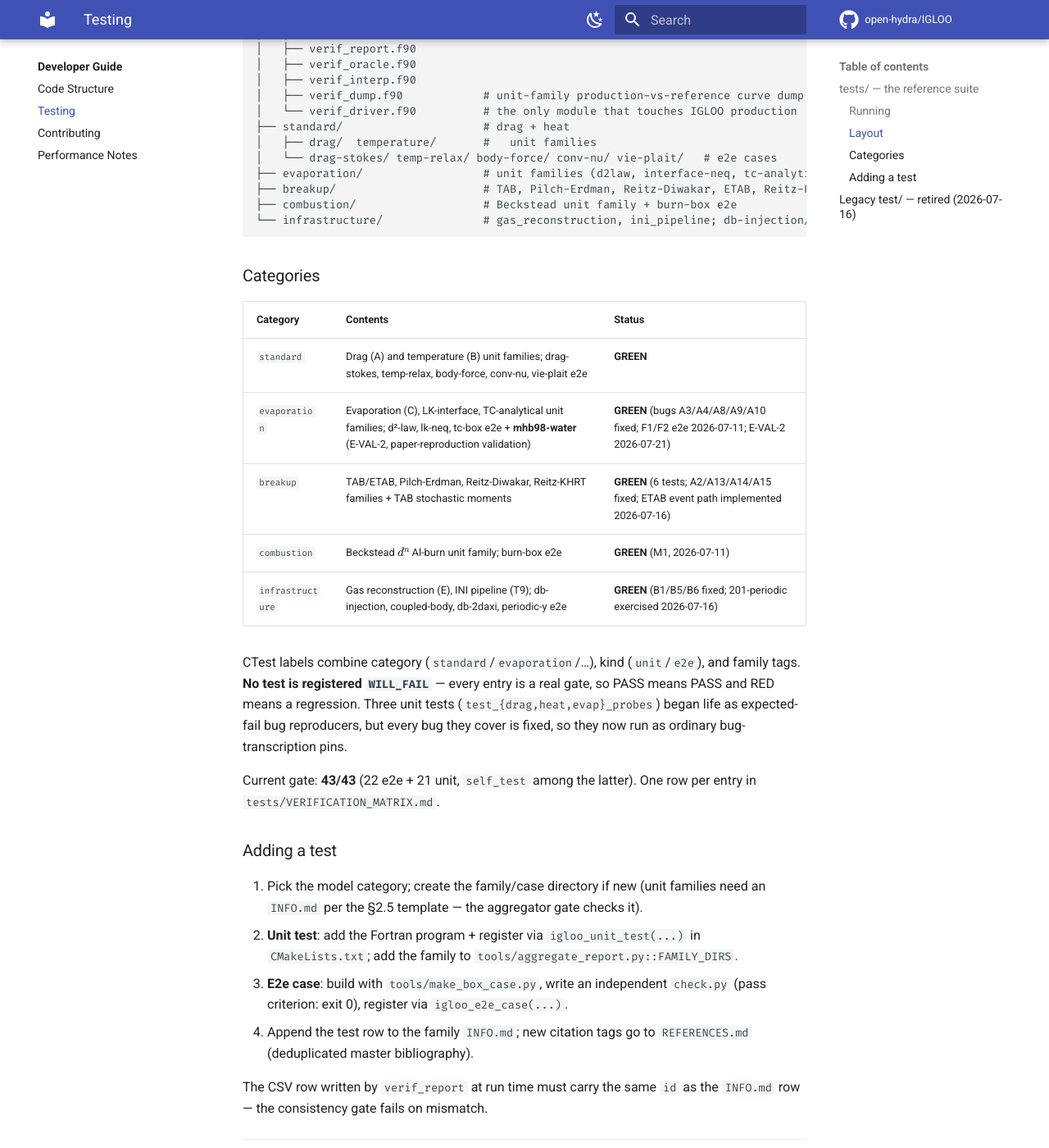
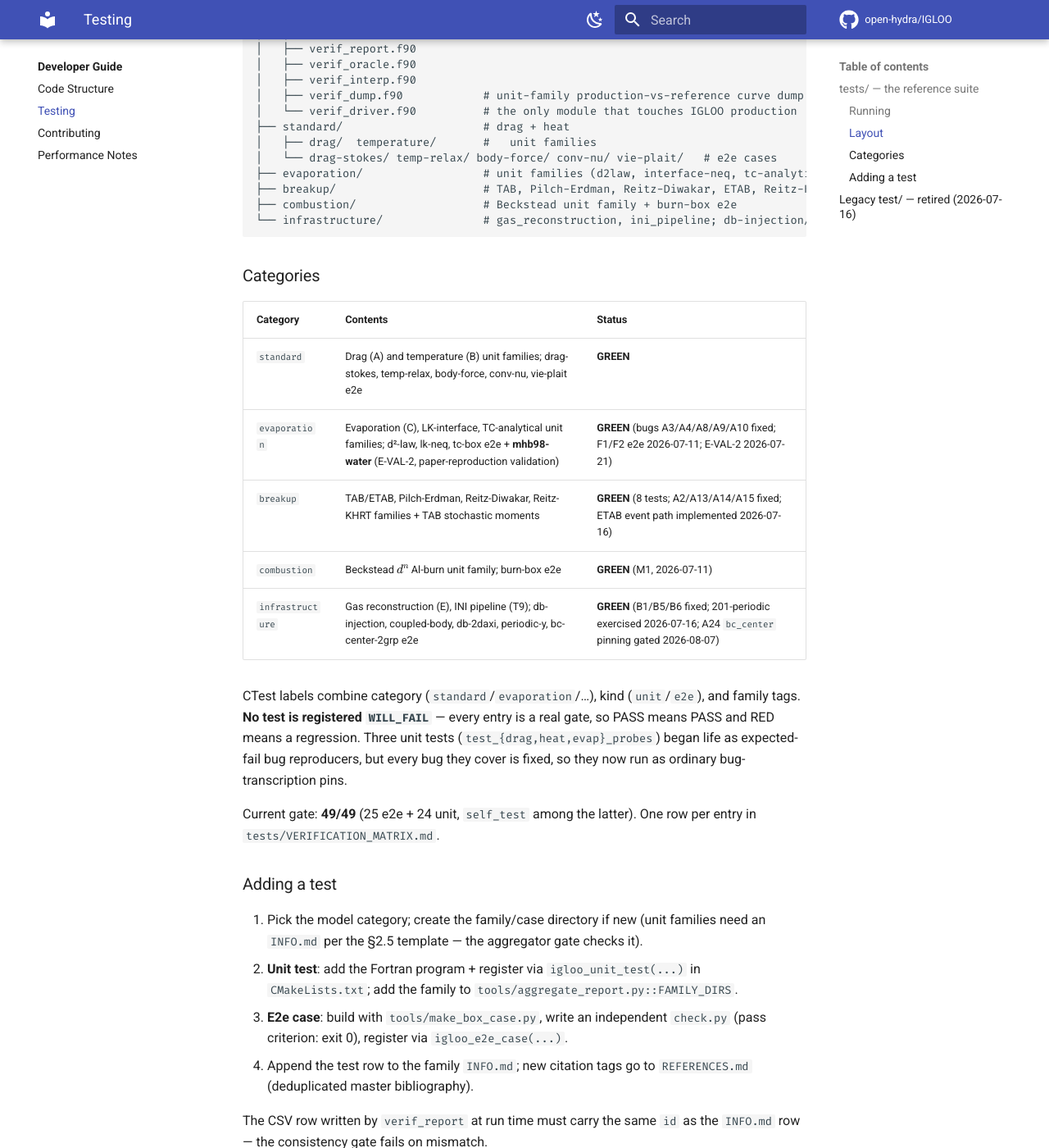
Before and after one commit to open-hydra/IGLOO, an MkDocs documentation site: the page built from docs/development/testing.md, in a window 1280 px wide and 1400 px high, scrolled down 1210 px. Shown: the whole window at 82% size. Built offline with MkDocs 1.6.1 and Material for MkDocs 9.7.7, drawn with Linux system fonts in a browser that asks for light colours; comment, search, counter and statistics services are not loaded.

Commit message:
docs: register bc-center-2grp and correct suite counts that were already stale
Registers the new e2e case in the docs that enumerate the suite, and fixes the
test-count statements -- which were wrong BEFORE this branch: the docs claimed
43/43 (22 e2e + 21 unit) and a 42-row report while the suite had already grown to
48. Measured ground truth, from `ctest -N` and aggregate_report.py on this host:

  49 CTest entries = 25 e2e + 24 unit (self_test among the unit ones)
  verification_report.md: 97/97 rows PASS across 19 csv files

Corrected in docs/development/{contributing,testing}.md, docs/vv/guide.md (both
the sample console transcript and the two prose counts), tests/README.md and
tests/VERIFICATION_MATRIX.md. tests/README.md also loses a "Held out:
evaporation/d2law (bugs A3/A4), KHRT (bug A2)" note: those bugs are fixed and
both cases are registered and green, so the sentence was false, not just stale.

VERIFICATION_MATRIX.md's shared-box section was internally inconsistent on top of
being stale -- it said "eight exceptions" while listing ten, and "13 of 24" where
its own list implied 14. Recounted: 11 exceptions, 14 of 25 on the shared box,
with khrt-e2e-rt added to the exception list (it is a second oracle on khrt-e2e's
non-shared fixture, so it never belonged in the shared-box count).

bc-center-2grp is deliberately absent from every FIGURE table: it has no
verify.py and no SVG, because a case that pins particle placement rather than a
trajectory has nothing to plot. It appears only in the status/behavioral tables.
docs/vv/e2e.md is organized around comparison figures, so it gets no per-case
section -- just one paragraph naming the case as the category's figureless
member, so the enumeration there does not read as complete when it isn't.

Gate: `mkdocs build --strict` rc=0, no warnings.

Co-Authored-By: Claude Opus 5 <noreply@anthropic.com>

````diff
--- a/docs/development/testing.md
+++ b/docs/development/testing.md
@@ -61,7 +61,7 @@ tests/
 ├── evaporation/                  # unit families (d2law, interface-neq, tc-analytic) + d2law/lk-neq/tc-box e2e
 ├── breakup/                      # TAB, Pilch-Erdman, Reitz-Diwakar, ETAB, Reitz-KHRT
 ├── combustion/                   # Beckstead unit family + burn-box e2e
-└── infrastructure/               # gas_reconstruction, ini_pipeline; db-injection/coupled-body/db-2daxi/periodic-y (e2e)
+└── infrastructure/               # gas_reconstruction, ini_pipeline; db-injection/coupled-body/db-2daxi/periodic-y/bc-center-2grp (e2e)
 ```
 
 ### Categories
@@ -70,9 +70,9 @@ tests/
 |----------|----------|--------|
 | `standard` | Drag (A) and temperature (B) unit families; drag-stokes, temp-relax, body-force, conv-nu, vie-plait e2e | **GREEN** |
 | `evaporation` | Evaporation (C), LK-interface, TC-analytical unit families; d²-law, lk-neq, tc-box e2e + **mhb98-water** (E-VAL-2, paper-reproduction validation) | **GREEN** (bugs A3/A4/A8/A9/A10 fixed; F1/F2 e2e 2026-07-11; E-VAL-2 2026-07-21) |
-| `breakup` | TAB/ETAB, Pilch-Erdman, Reitz-Diwakar, Reitz-KHRT families + TAB stochastic moments | **GREEN** (6 tests; A2/A13/A14/A15 fixed; ETAB event path implemented 2026-07-16) |
+| `breakup` | TAB/ETAB, Pilch-Erdman, Reitz-Diwakar, Reitz-KHRT families + TAB stochastic moments | **GREEN** (8 tests; A2/A13/A14/A15 fixed; ETAB event path implemented 2026-07-16) |
 | `combustion` | Beckstead $d^n$ Al-burn unit family; burn-box e2e | **GREEN** (M1, 2026-07-11) |
-| `infrastructure` | Gas reconstruction (E), INI pipeline (T9); db-injection, coupled-body, db-2daxi, periodic-y e2e | **GREEN** (B1/B5/B6 fixed; 201-periodic exercised 2026-07-16) |
+| `infrastructure` | Gas reconstruction (E), INI pipeline (T9); db-injection, coupled-body, db-2daxi, periodic-y, bc-center-2grp e2e | **GREEN** (B1/B5/B6 fixed; 201-periodic exercised 2026-07-16; A24 `bc_center` pinning gated 2026-08-07) |
 
 CTest labels combine category (`standard`/`evaporation`/…), kind (`unit`/`e2e`),
 and family tags. **No test is registered `WILL_FAIL`** — every entry is a real gate,
@@ -80,7 +80,7 @@ so PASS means PASS and RED means a regression. Three unit tests
 (`test_{drag,heat,evap}_probes`) began life as expected-fail bug reproducers, but
 every bug they cover is fixed, so they now run as ordinary bug-transcription pins.
 
-Current gate: **43/43** (22 e2e + 21 unit, `self_test` among the latter).
+Current gate: **49/49** (25 e2e + 24 unit, `self_test` among the latter).
 One row per entry in `tests/VERIFICATION_MATRIX.md`.
 
 ### Adding a test
````
Also changed, not shown: docs/development/contributing.md (+1 -1 lines), docs/vv/e2e.md (+6 -0 lines), docs/vv/guide.md (+5 -5 lines), docs/vv/index.md (+1 -0 lines), 2 other files.
